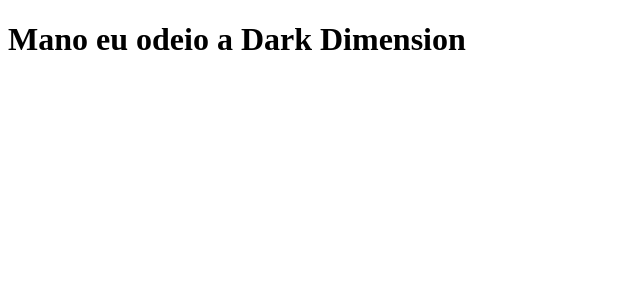
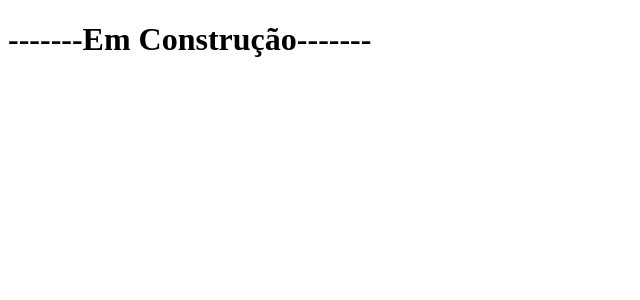
Before and after one commit to PoloClebicar/clone-tabnews, a Next.js app: page / in a window 1280 px wide. Shown: the top 300 px of the page, without its empty margins (0-640 px from the left). Built offline with nearby package versions, Linux system fonts and the light colour scheme.

Commit message:
Em Construção

```diff
--- a/pages/index.js
+++ b/pages/index.js
@@ -1,5 +1,5 @@
 function Home() {
-    return <h1>Mano eu odeio a Dark Dimension</h1>
+    return <h1>-------Em Construção-------</h1>
 
 }
 export default Home;
```
